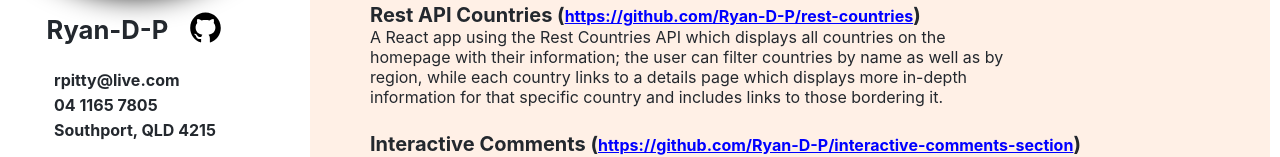
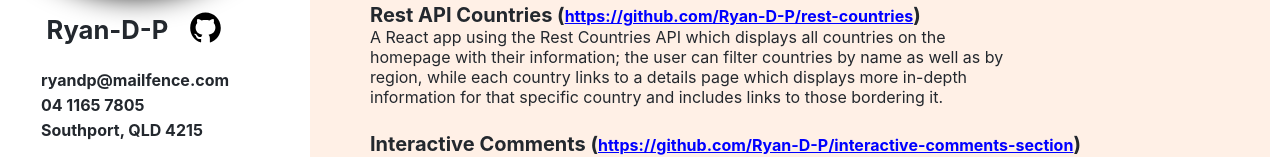
Before and after one commit to Ryan-D-P/portfolio-app, a React (Create React App) app: page /portfolio-app/resume in a window 1280 px wide. Shown: the part 416-573 px from the top of the page. Built offline with nearby package versions, Linux system fonts and the light colour scheme.

Commit message:
Update email in resume profile.

```diff
--- a/src/Resume.js
+++ b/src/Resume.js
@@ -17,7 +17,7 @@ const Resume = () => {
                     <a href="http://github.com/Ryan-D-P" target="_blank" rel="noopener noreferrer"><img src={ mode === `light` ? ghIconLight : ghIconDark } alt="gh-profile-icon" /></a>
                 </div>
                 <div className="profile-details">
-                    <p>rpitty@live.com</p>
+                    <p>ryandp@mailfence.com</p>
                     <p>04 1165 7805</p>
                     <p>Southport, QLD 4215</p>
                 </div>
```
Also changed, not shown: 1 other file (tests, documents, lock files or other folders).
